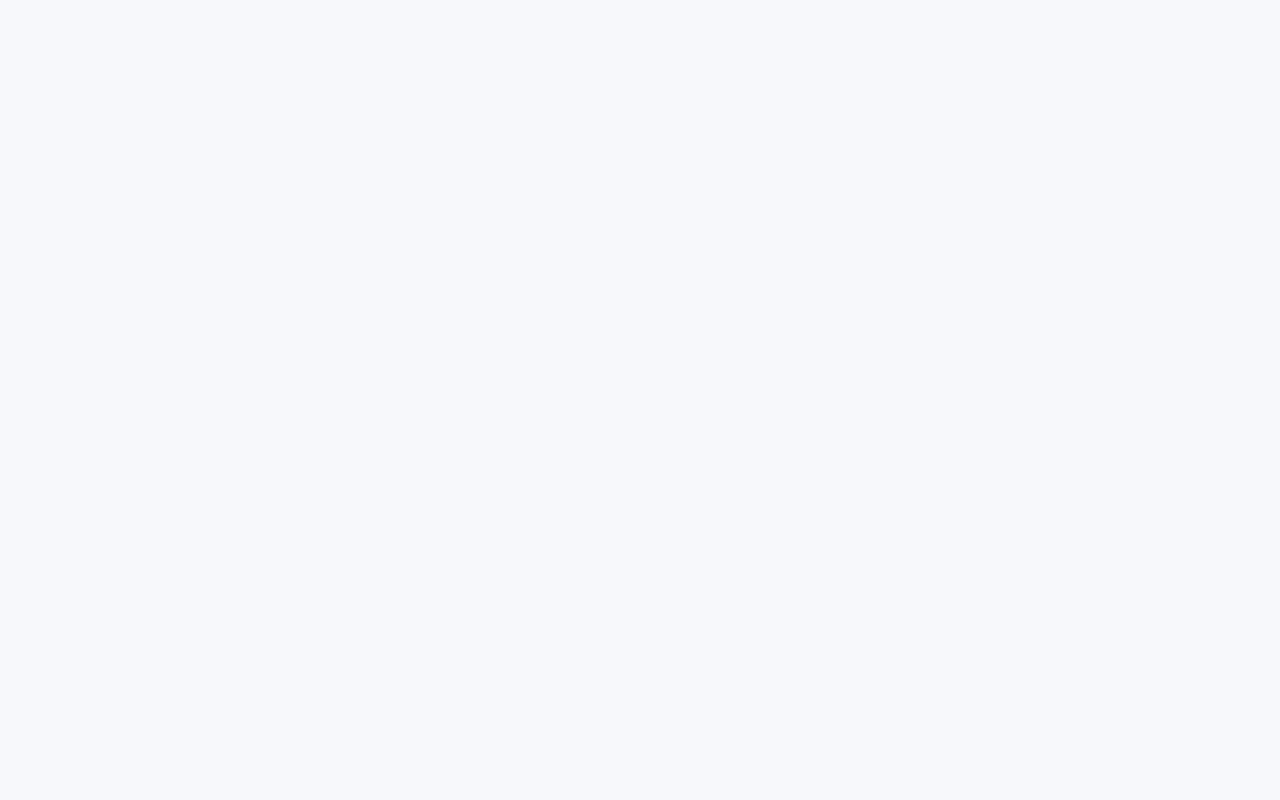
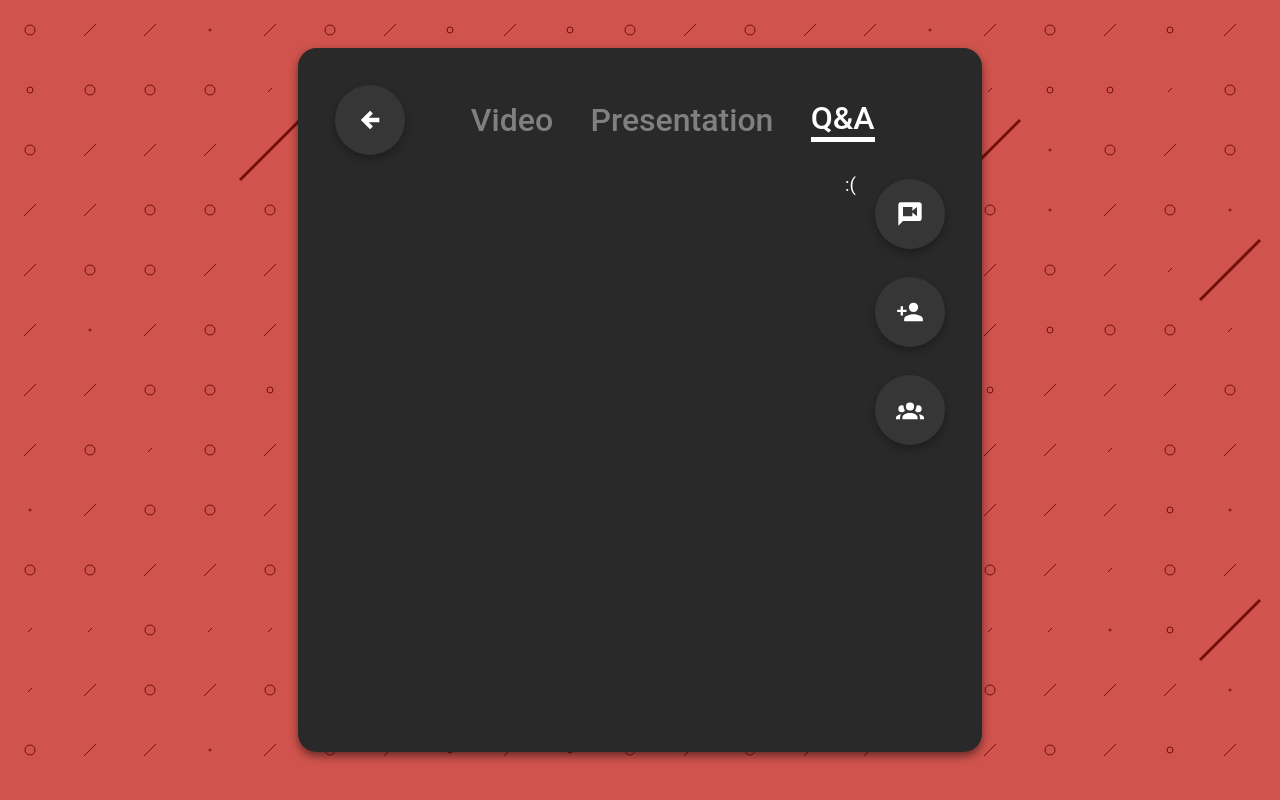
Before and after one commit to nawabgit/ecs-bunfight-website, a React (Create React App) app in the folder frontend/: page /robosoc/qna in a window 1280 px wide. Built offline with nearby package versions, Linux system fonts and the light colour scheme.

Commit message:
added robosoc society

```diff
--- a/frontend/src/App.tsx
+++ b/frontend/src/App.tsx
@@ -7,6 +7,7 @@
 import DevECS from "./features/DevECS";
 import FutureWorlds from "./features/FutureWorlds";
 import SUWS from "./features/SUWS";
+import Robosoc from "./features/Robosoc";
 
 const AppContainer = styled.div`
   display: flex;
@@ -53,6 +54,11 @@
           <SUWS />
         </SocietyContainer>
       </Route>
+      <Route path="/robosoc">
+        <SocietyContainer>
+          <Robosoc />
+        </SocietyContainer>
+      </Route>
     </Switch>
   );
 }
--- a/frontend/src/features/FutureWorlds.tsx
+++ b/frontend/src/features/FutureWorlds.tsx
@@ -55,7 +55,7 @@
             frameBorder="0"
             allow="accelerometer; autoplay; clipboard-write; encrypted-media; gyroscope; picture-in-picture"
             width="800"
-            height="600"
+            height="629"
             allowFullScreen={true}
           ></IFrame>
         </Presentation>
--- /dev/null
+++ b/frontend/src/features/Robosoc.tsx
@@ -0,0 +1,169 @@
+import React from "react";
+import Icon from "@mdi/react";
+import {
+  mdiMessageVideo,
+  mdiAccountPlus,
+  mdiAccountGroup,
+  mdiArrowLeftThick,
+  mdiCalendar,
+  mdiClockTimeFour,
+  mdiMapMarker,
+  mdiDiscord,
+} from "@mdi/js";
+import { Link, NavLink, Route, Switch, Redirect } from "react-router-dom";
+
+import "tippy.js/dist/tippy.css";
+import {
+  StyledTippy,
+  TippyContent,
+  TippyHeader,
+  TippyButton,
+  TippyPair,
+  TippyHyperlink,
+} from "../common/tippyComponents";
+import {
+  CenteredPanel,
+  Wrapper,
+  Header,
+  Circle,
+  NavBar,
+  Presentation,
+  IFrame,
+  Sidebar,
+} from "../common/societyComponents";
+
+function Robosoc() {
+  return (
+    <CenteredPanel>
+      <Wrapper>
+        <Header>
+          <Link to="/">
+            <Circle>
+              <Icon path={mdiArrowLeftThick} size={1} />
+            </Circle>
+          </Link>
+          <NavBar>
+            <NavLink to="/robosoc/video">Video</NavLink>
+            <NavLink to="/robosoc/presentation">Presentation</NavLink>
+            <NavLink to="/robosoc/qna">{"Q&A"}</NavLink>
+          </NavBar>
+        </Header>
+        <Presentation>
+          <Switch>
+            <Route path="/robosoc/video">
+              <IFrame
+                src="https://www.youtube.com/embed/m1NdNeztJG0"
+                frameBorder="0"
+                allow="accelerometer; autoplay; clipboard-write; encrypted-media; gyroscope; picture-in-picture"
+                width="800"
+                height="629"
+                allowFullScreen={true}
+              ></IFrame>
+            </Route>
+            <Route path="/robosoc/presentation">
+              <IFrame
+                src="https://docs.google.com/presentation/d/e/2PACX-1vQvzpJZPrxB7V5tKIVSXLc0gNPB9W3FCFqf_qhdpm51u5Dzfy1Vb4TGSJDvEx9GMg/embed?start=false&loop=false&delayms=3000"
+                frameBorder="0"
+                width="800"
+                height="629"
+                allowFullScreen={true}
+              ></IFrame>
+            </Route>
+            <Route path="/robosoc/qna">
+              <div>:(</div>
+            </Route>
+            <Redirect to="/robosoc/video" />
+          </Switch>
+        </Presentation>
+      </Wrapper>
+      <Sidebar>
+        <StyledTippy
+          content={
+            <TippyContent>
+              <TippyHeader>Meet-and-greet</TippyHeader>
+              <TippyPair>
+                <Icon path={mdiCalendar} size={0.7} />
+                <span>Thursday 1st October</span>
+              </TippyPair>
+              <TippyPair>
+                <Icon path={mdiClockTimeFour} size={0.7} />
+                <span>15:00</span>
+              </TippyPair>
+              <TippyPair>
+                <Icon path={mdiMapMarker} size={0.7} />
+                <TippyHyperlink
+                  href="https://meet.google.com/mcj-zhdj-aff"
+                  target="_blank"
+                >
+                  Google Meets
+                </TippyHyperlink>
+              </TippyPair>
+              <TippyHyperlink
+                style={{ marginTop: "1rem" }}
+                href="https://rb.gy/j0xgwz/"
+                target="_blank"
+              >
+                Add to Google Calendar
+              </TippyHyperlink>
+            </TippyContent>
+          }
+          placement="left-start"
+          arrow={true}
+          interactive={true}
+        >
+          <Circle>
+            <Icon path={mdiMessageVideo} size={1} />
+          </Circle>
+        </StyledTippy>
+        <StyledTippy
+          content={
+            <TippyContent>
+              <TippyHeader>Sign up</TippyHeader>
+              <p>
+                Sign up to Robosoc through SUSU by clicking the button below!
+              </p>
+              <TippyButton
+                href="https://www.susu.org/groups/robosoc/"
+                target="_blank"
+              >
+                Sign Up
+              </TippyButton>
+            </TippyContent>
+          }
+          placement="left"
+          arrow={true}
+          interactive={true}
+        >
+          <Circle>
+            <Icon path={mdiAccountPlus} size={1} />
+          </Circle>
+        </StyledTippy>
+        <StyledTippy
+          content={
+            <TippyContent>
+              <TippyHeader>Social platforms</TippyHeader>
+              <TippyPair>
+                <Icon path={mdiDiscord} size={0.7} />
+                <TippyHyperlink
+                  href="https://discord.gg/FCfW2A/"
+                  target="_blank"
+                >
+                  https://discord.gg/FCfW2A/
+                </TippyHyperlink>
+              </TippyPair>
+            </TippyContent>
+          }
+          placement="left-end"
+          arrow={true}
+          interactive={true}
+        >
+          <Circle>
+            <Icon path={mdiAccountGroup} size={1} />
+          </Circle>
+        </StyledTippy>
+      </Sidebar>
+    </CenteredPanel>
+  );
+}
+
+export default Robosoc;
```
